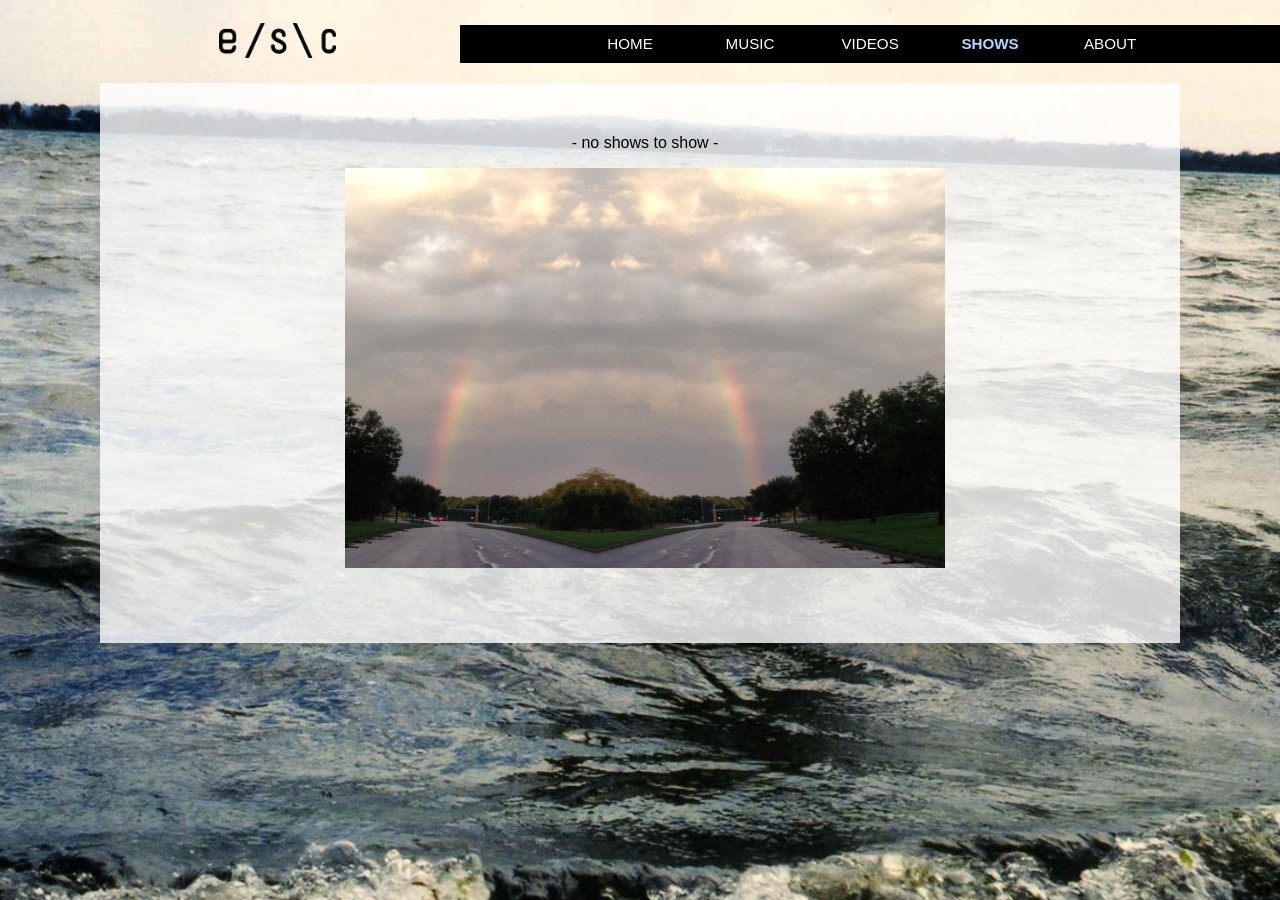
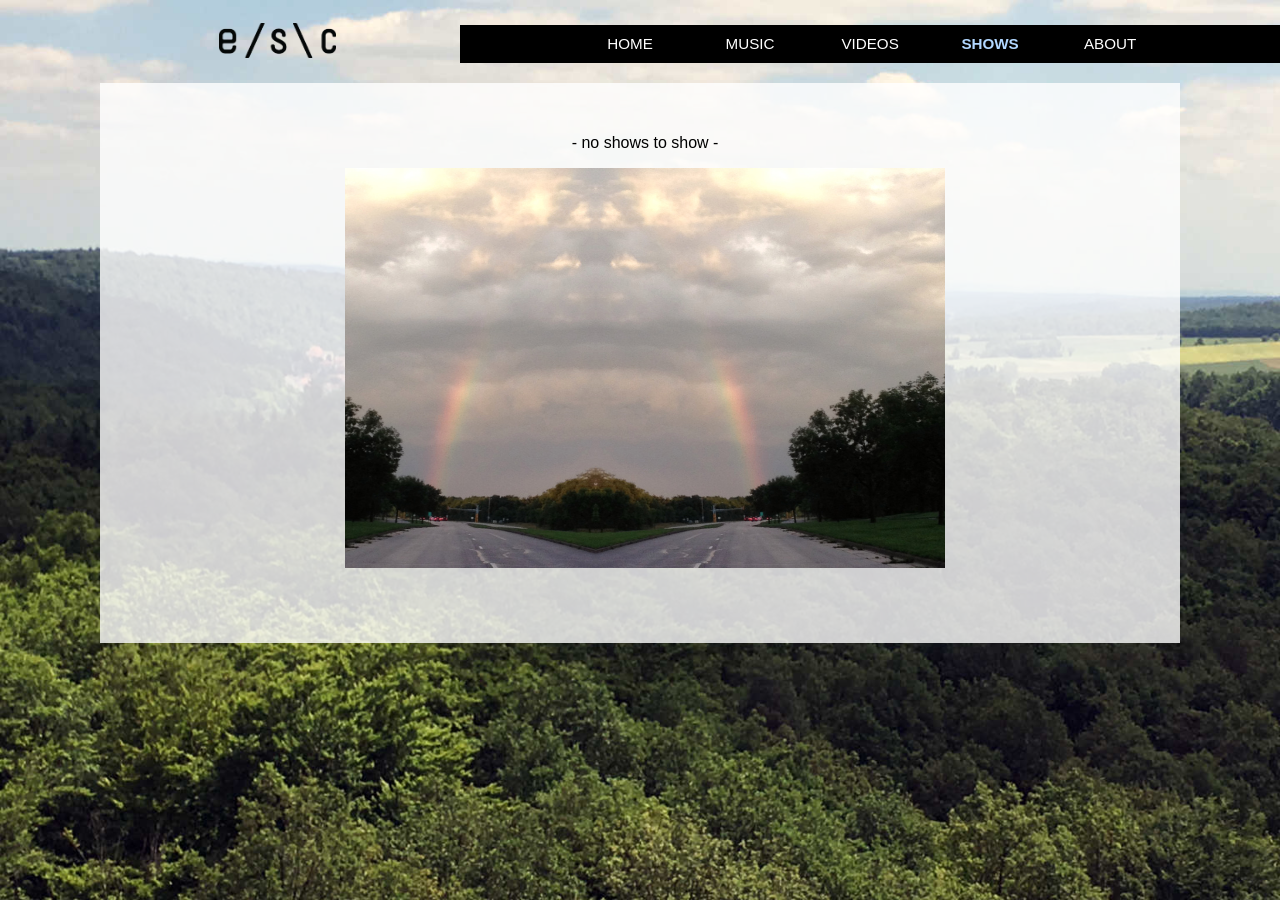
Before and after one commit to jmmb/www.escsound.com, a Jekyll site: the page built from past-shows.md, in a window 1280 px wide. Built offline with Jekyll 4.4.1, drawn with Linux system fonts in a browser that asks for light colours.

Commit message:
adding and updating bg image

```diff
--- a/_layouts/default.html
+++ b/_layouts/default.html
@@ -23,7 +23,7 @@
 
     <style>
       html {
-        background-image: url("{{ '/assets/img/pearlwave2-BG.jpg' | relative_url }}");
+        background-image: url("{{ '/assets/img/IMG_6718-BG.jpg' | relative_url }}");
         background-repeat: no-repeat;
         background-attachment: fixed;
         background-position: center top;
```
Also changed, not shown: assets/img/IMG_6718-BG.jpg (added).
